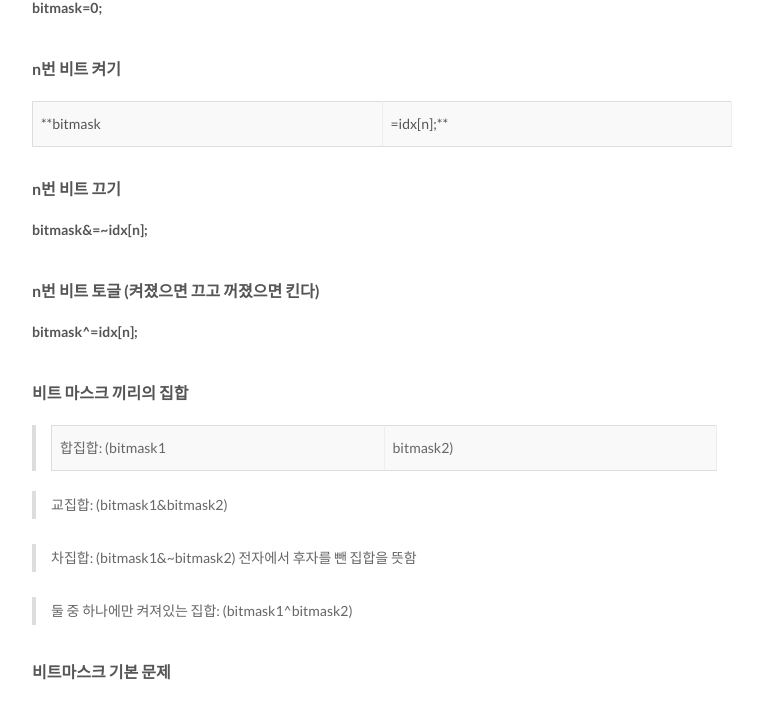
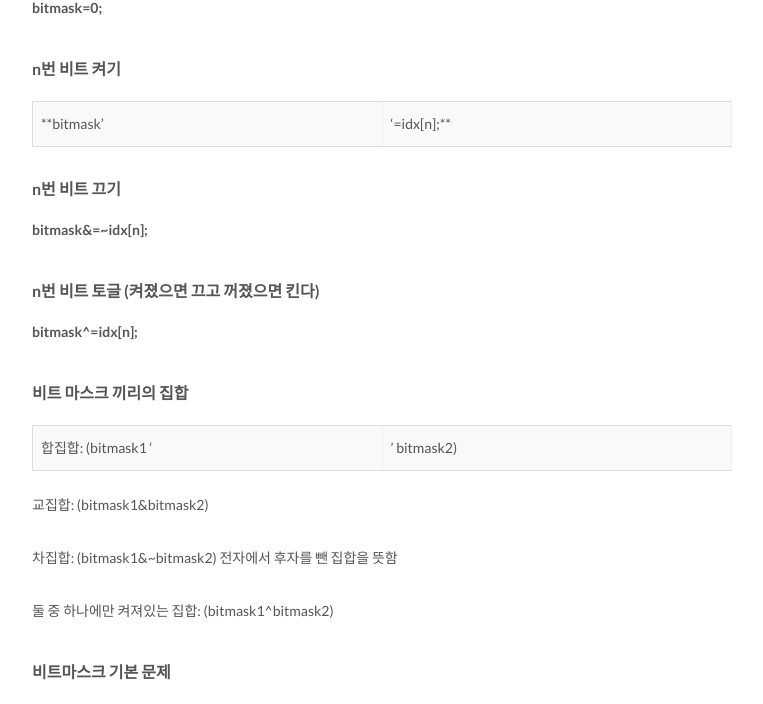
Before and after one commit to quarl894/quarl894.github.io, a Jekyll site: the page built from _posts/2018-03-22-비트마스크 기초편.md, in a window 1280 px wide. Shown: the part 2348-3052 px from the top of the page, without its empty margins (258-1021 px from the left). Built offline with Jekyll 4.4.1, drawn with Linux system fonts in a browser that asks for light colours; comment, search, counter and statistics services are not loaded; part of the change alters nothing that is shown.

```diff
--- a/_posts/2018-03-22-비트마스크 기초편.md
+++ b/_posts/2018-03-22-비트마스크 기초편.md
@@ -67,7 +67,7 @@ bitmask=255;
 
 #### n번 비트 켜기
 
-**bitmask|=idx[n];**
+**bitmask'|'=idx[n];**
 
 #### n번 비트 끄기
 
@@ -79,13 +79,13 @@ bitmask=255;
 
 #### 비트 마스크 끼리의 집합
 
-> 합집합: (bitmask1 | bitmask2)
+합집합: (bitmask1 '|' bitmask2)
 
-> 교집합: (bitmask1&bitmask2)
+교집합: (bitmask1&bitmask2)
 
-> 차집합: (bitmask1&~bitmask2)    전자에서 후자를 뺀 집합을 뜻함
+차집합: (bitmask1&~bitmask2)    전자에서 후자를 뺀 집합을 뜻함
 
-> 둘 중 하나에만 켜져있는 집합: (bitmask1^bitmask2)
+둘 중 하나에만 켜져있는 집합: (bitmask1^bitmask2)
 
 #### 비트마스크 기본 문제
 
```
